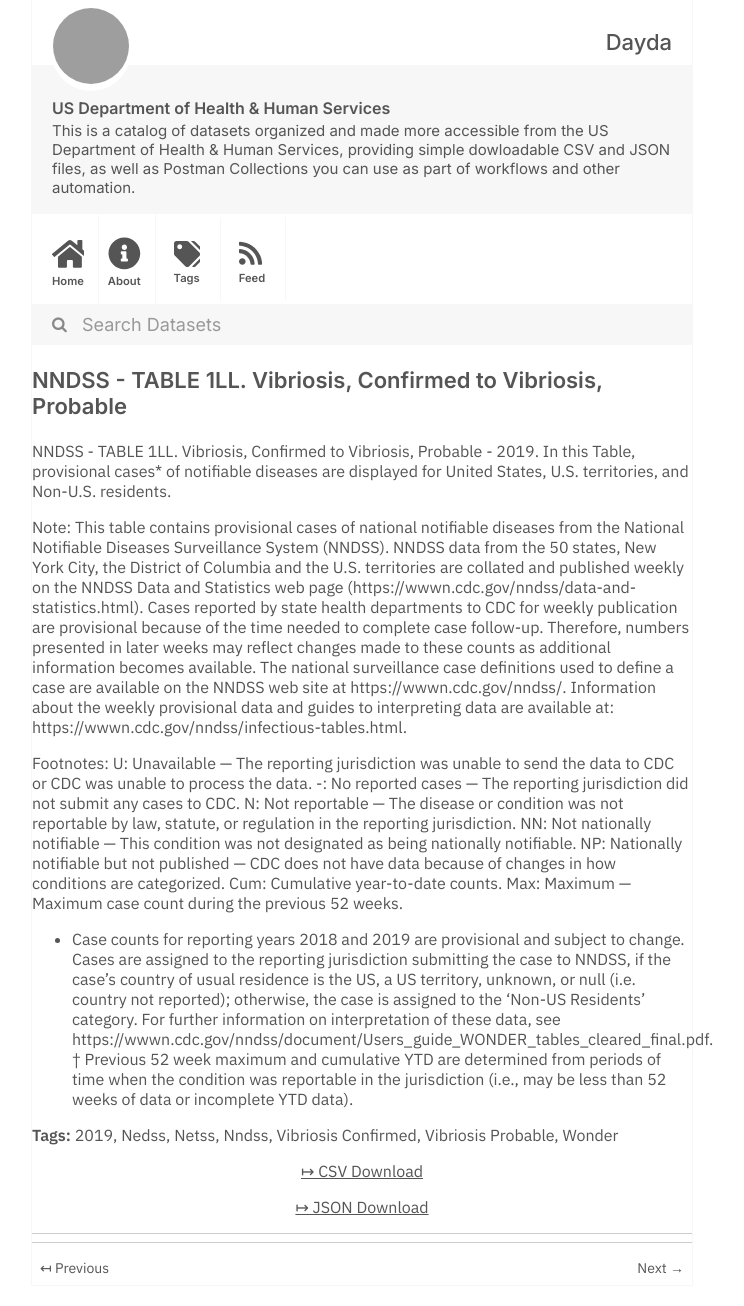
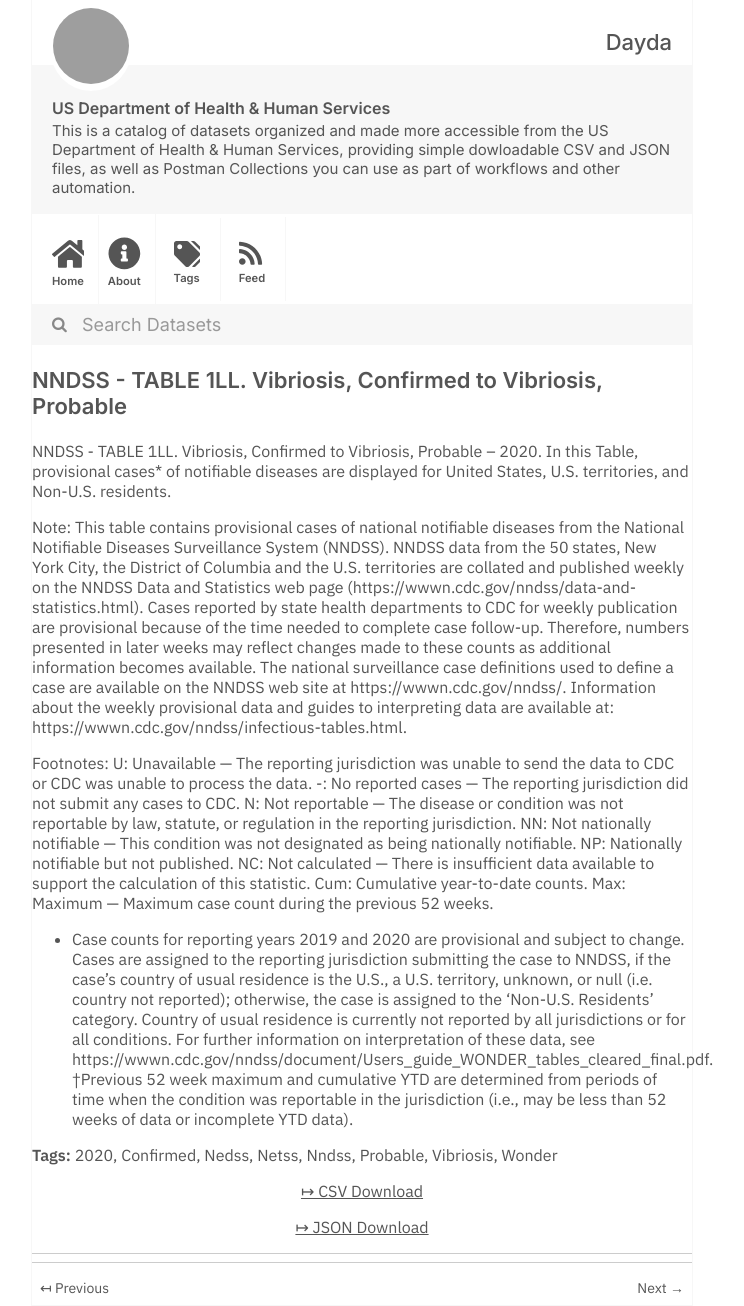
Before and after one commit to dayda-entities/us-department-of-health-and-human-services, a Jekyll site: the page built from _posts/2020-11-10-nndss-table-1ll.-vibriosis-confirmed-to-vibriosis-probable.md, in a window 1280 px wide. Shown: the whole page, without its empty margins (278-1022 px from the left). Built offline with Jekyll 4.4.1, drawn with Linux system fonts in a browser that asks for light colours; grey boxes are pictures that could not be loaded.

Commit message:
Publish Data

```diff
--- a/_posts/2020-11-10-nndss-table-1ll.-vibriosis-confirmed-to-vibriosis-probable.md
+++ b/_posts/2020-11-10-nndss-table-1ll.-vibriosis-confirmed-to-vibriosis-probable.md
@@ -1,24 +1,25 @@
 ---
 title: 'NNDSS - TABLE 1LL. Vibriosis, Confirmed to Vibriosis, Probable'
-created: '2020-11-10T16:17:49.161041'
-modified: '2021-04-17T02:37:22.648405'
+created: '2020-11-10T16:16:34.922808'
+modified: '2021-04-25T14:38:53.488678'
 state: active
 type: dataset
 tags:
-  - '2019'
+  - '2020'
+  - Confirmed
   - Nedss
   - Netss
   - Nndss
-  - Vibriosis Confirmed
-  - Vibriosis Probable
+  - Probable
+  - Vibriosis
   - Wonder
 groups: []
-csv_url: 'https://data.cdc.gov/api/views/u92k-ms37/rows.csv?accessType=DOWNLOAD'
-json_url: 'https://data.cdc.gov/api/views/u92k-ms37/rows.json?accessType=DOWNLOAD'
+csv_url: 'https://data.cdc.gov/api/views/kyph-4i8d/rows.csv?accessType=DOWNLOAD'
+json_url: 'https://data.cdc.gov/api/views/kyph-4i8d/rows.json?accessType=DOWNLOAD'
 layout: post
 
 ---
-NNDSS - TABLE 1LL. Vibriosis, Confirmed to Vibriosis, Probable - 2019. In this Table, provisional cases* of notifiable diseases are displayed for United States, U.S. territories, and Non-U.S. residents.
+NNDSS - TABLE 1LL. Vibriosis, Confirmed to Vibriosis, Probable – 2020.  In this Table, provisional cases* of notifiable diseases are displayed for United States, U.S. territories, and Non-U.S. residents.
 
 Note:
 This table contains provisional cases of national notifiable diseases from the National Notifiable Diseases Surveillance System (NNDSS). NNDSS data from the 50 states, New York City, the District of Columbia and the U.S. territories are collated and published weekly on the NNDSS Data and Statistics web page (https://wwwn.cdc.gov/nndss/data-and-statistics.html). Cases reported by state health departments to CDC for weekly publication are provisional because of the time needed to complete case follow-up. Therefore, numbers presented in later weeks may reflect changes made to these counts as additional information becomes available. The national surveillance case definitions used to define a case are available on the NNDSS web site at https://wwwn.cdc.gov/nndss/. Information about the weekly provisional data and guides to interpreting data are available at: https://wwwn.cdc.gov/nndss/infectious-tables.html.
@@ -28,8 +29,9 @@ U: Unavailable — The reporting jurisdiction was unable to send the data to CDC
 -: No reported cases — The reporting jurisdiction did not submit any cases to CDC.
 N: Not reportable — The disease or condition was not reportable by law, statute, or regulation in the reporting jurisdiction.
 NN: Not nationally notifiable — This condition was not designated as being nationally notifiable.
-NP: Nationally notifiable but not published — CDC does not have data because of changes in how conditions are categorized.
+NP: Nationally notifiable but not published.
+NC: Not calculated — There is insufficient data available to support the calculation of this statistic.
 Cum: Cumulative year-to-date counts.
 Max: Maximum — Maximum case count during the previous 52 weeks.
-* Case counts for reporting years 2018 and 2019 are provisional and subject to change. Cases are assigned to the reporting jurisdiction submitting the case to NNDSS, if the case's country of usual residence is the US, a US territory, unknown, or null (i.e. country not reported); otherwise, the case is assigned to the 'Non-US Residents' category. For further information on interpretation of these data, see https://wwwn.cdc.gov/nndss/document/Users_guide_WONDER_tables_cleared_final.pdf.
-† Previous 52 week maximum and cumulative YTD are determined from periods of time when the condition was reportable in the jurisdiction (i.e., may be less than 52 weeks of data or incomplete YTD data).
+* Case counts for reporting years 2019 and 2020 are provisional and subject to change. Cases are assigned to the reporting jurisdiction submitting the case to NNDSS, if the case's country of usual residence is the U.S., a U.S. territory, unknown, or null (i.e. country not reported); otherwise, the case is assigned to the 'Non-U.S. Residents' category. Country of usual residence is currently not reported by all jurisdictions or for all conditions. For further information on interpretation of these data, see https://wwwn.cdc.gov/nndss/document/Users_guide_WONDER_tables_cleared_final.pdf.
+†Previous 52 week maximum and cumulative YTD are determined from periods of time when the condition was reportable in the jurisdiction (i.e., may be less than 52 weeks of data or incomplete YTD data).
```
